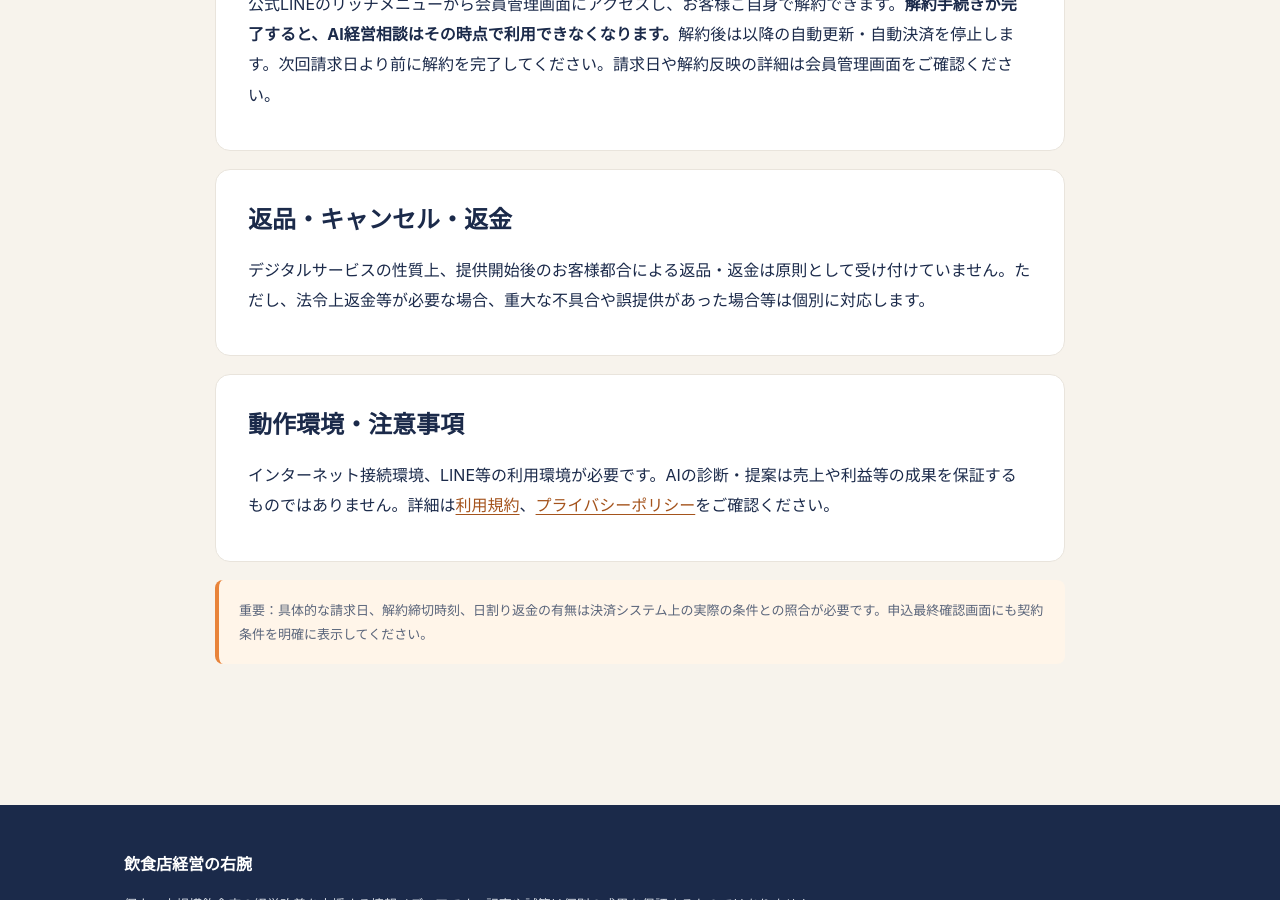
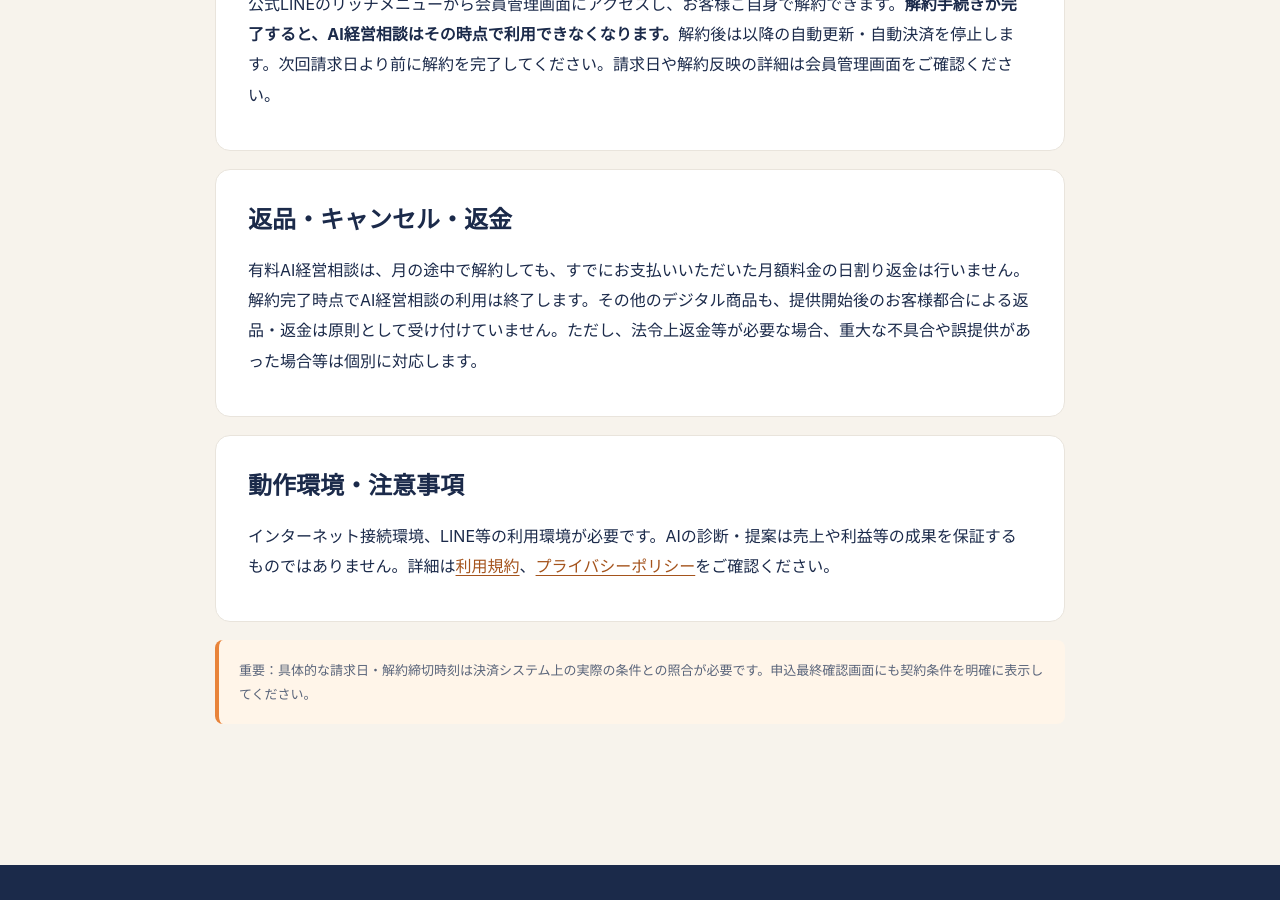
Before and after one commit to insyokuten/restaurant-growth-hub, a Jekyll site: the page built from legal.md, in a window 1280 px wide and 900 px high, scrolled down 1460 px. Built offline with Jekyll 4.4.1, drawn with Linux system fonts in a browser that asks for light colours.

Commit message:
Clarify no prorated refunds after cancellation

```diff
--- a/legal.md
+++ b/legal.md
@@ -12,7 +12,7 @@ permalink: /legal/
 <div class="info-panel"><h2>支払方法・支払時期</h2><p>決済画面に表示する方法によりお支払いいただきます。有料AI経営相談は、解約されない限り毎月自動更新され、月額料金が自動決済されます。初回請求日、次回以降の請求日、更新周期の詳細はお申し込み時の決済画面・会員管理画面をご確認ください。</p></div>
 <div class="info-panel"><h2>提供時期・方法</h2><p>AI経営相談は決済・利用権限の反映後、公式LINE上で利用できます。その他のデジタル商品は各商品ページに記載する方法・時期に提供します。</p></div>
 <div class="info-panel"><h2>解約方法と利用終了</h2><p>公式LINEのリッチメニューから会員管理画面にアクセスし、お客様ご自身で解約できます。<strong>解約手続きが完了すると、AI経営相談はその時点で利用できなくなります。</strong>解約後は以降の自動更新・自動決済を停止します。次回請求日より前に解約を完了してください。請求日や解約反映の詳細は会員管理画面をご確認ください。</p></div>
-<div class="info-panel"><h2>返品・キャンセル・返金</h2><p>デジタルサービスの性質上、提供開始後のお客様都合による返品・返金は原則として受け付けていません。ただし、法令上返金等が必要な場合、重大な不具合や誤提供があった場合等は個別に対応します。</p></div>
+<div class="info-panel"><h2>返品・キャンセル・返金</h2><p>有料AI経営相談は、月の途中で解約しても、すでにお支払いいただいた月額料金の日割り返金は行いません。解約完了時点でAI経営相談の利用は終了します。その他のデジタル商品も、提供開始後のお客様都合による返品・返金は原則として受け付けていません。ただし、法令上返金等が必要な場合、重大な不具合や誤提供があった場合等は個別に対応します。</p></div>
 <div class="info-panel"><h2>動作環境・注意事項</h2><p>インターネット接続環境、LINE等の利用環境が必要です。AIの診断・提案は売上や利益等の成果を保証するものではありません。詳細は<a href="{{ '/terms/' | relative_url }}">利用規約</a>、<a href="{{ '/privacy/' | relative_url }}">プライバシーポリシー</a>をご確認ください。</p></div>
-<p class="info-note">重要：具体的な請求日、解約締切時刻、日割り返金の有無は決済システム上の実際の条件との照合が必要です。申込最終確認画面にも契約条件を明確に表示してください。</p>
+<p class="info-note">重要：具体的な請求日・解約締切時刻は決済システム上の実際の条件との照合が必要です。申込最終確認画面にも契約条件を明確に表示してください。</p>
 </section>
```
